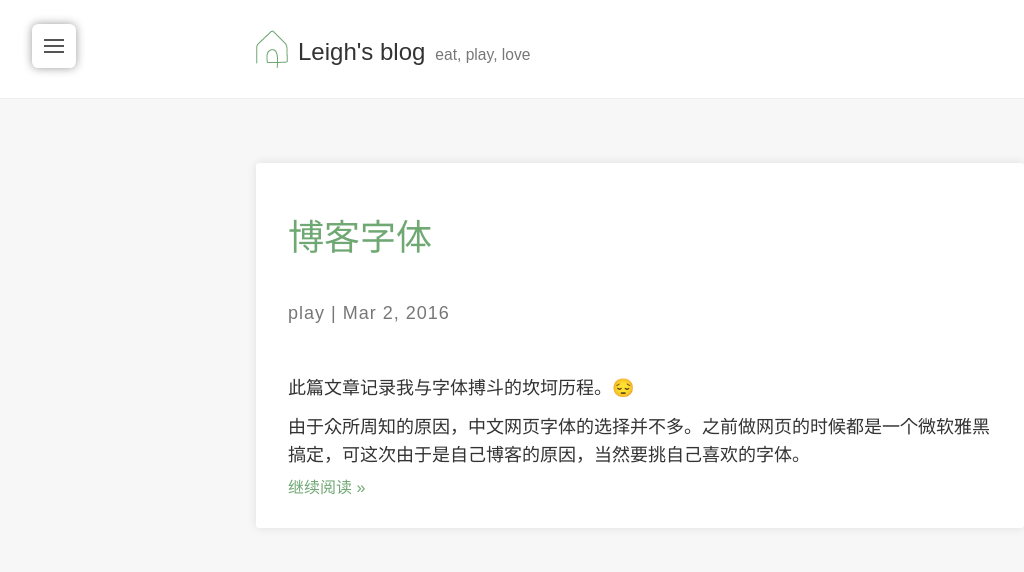
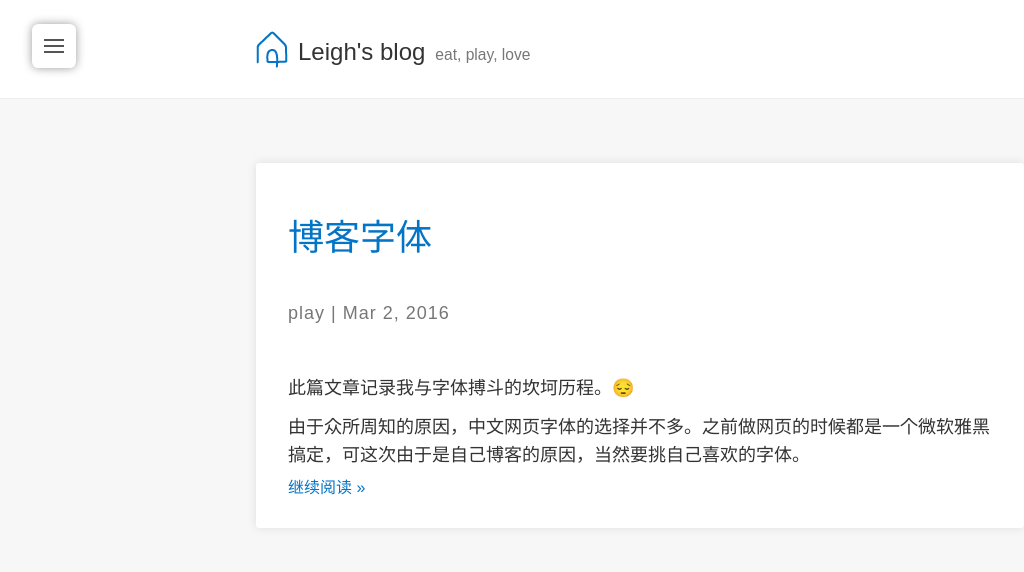
Before and after one commit to leighcc/ideal-waddle, a Jekyll site: the page built from index.html, in a window 1280 px wide and 1400 px high. Shown: the top 572 px of the window, without its empty margins (0-1024 px from the left). Built offline with Jekyll 4.4.1, drawn with Linux system fonts in a browser that asks for light colours; nearby versions of some CDN libraries; emoji names are drawn with the system emoji font; some web fonts are replaced; the list of posts is cut into pages by our own code; grey boxes are pictures that could not be loaded.

Commit message:
修复问题：emoji表情不能同行显示；修改主题色

```diff
--- a/_config.yml
+++ b/_config.yml
@@ -12,7 +12,7 @@ author_thumbnail: "/assets/images/avatar.jpg"
 # Theme customization
 theme:
   # 主题色
-  highlight_color: "#6fa873" #205081 #272935
+  highlight_color: "#0374C6" #205081 #272935 #6fa873
   # Social media links
   social:
     github: leighcc
--- a/assets/css/main.scss
+++ b/assets/css/main.scss
@@ -649,3 +649,9 @@ img {
   img { float:left; margin-right: 1em; }
   ul { margin-bottom: 0; }
 }
+
+/* emoji 同行显示 */
+.post .post-content img.emoji {
+  display: inline;
+  padding: 0;
+}
```
Also changed, not shown: assets/images/logo-big.png, assets/images/logo.png, favicon.ico.
